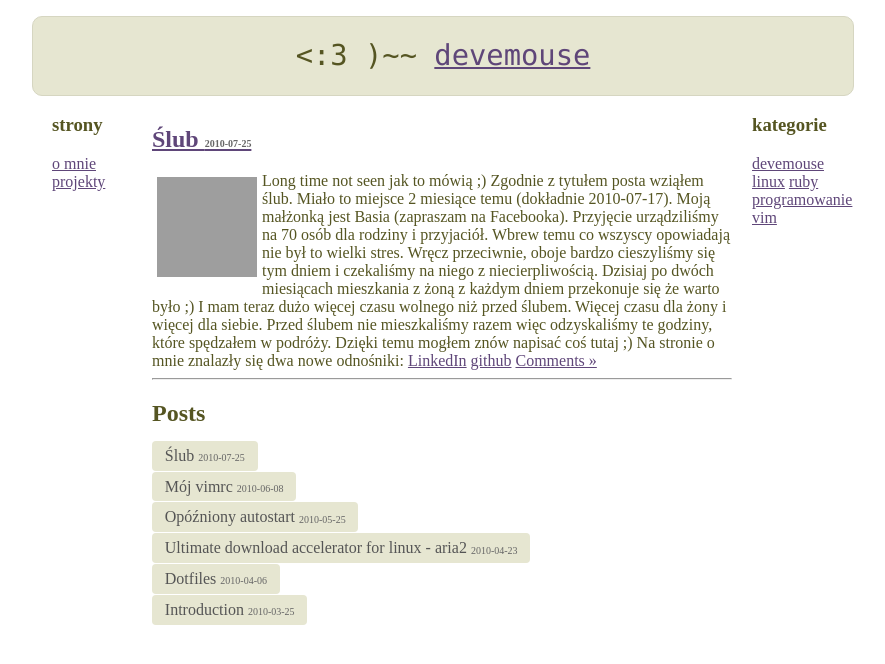
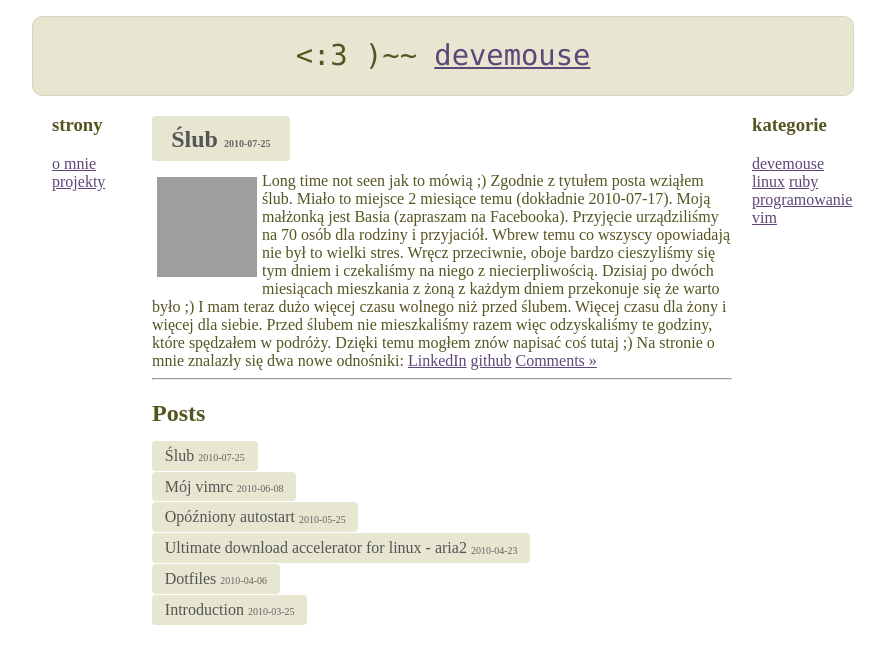
Before and after one commit to devemouse/devemouse.github.com, a Jekyll site: the page built from index.html, in a window 1280 px wide. Shown: the top 664 px of the page, without its empty margins (198-1083 px from the left). Built offline with Jekyll 4.4.1, drawn with Linux system fonts in a browser that asks for light colours; Markdown is read by kramdown in place of the engine named in the settings; grey boxes are pictures that could not be loaded.

Commit message:
error in css

```diff
--- a/css/default.css
+++ b/css/default.css
@@ -43,7 +43,7 @@ li.post {
    display:block;
 }
 
-  .post_title li a:link, .post_title li a:visited {
+  .post_title h2 a:link, .post_title h2 a:visited {
      padding: 0.4em 0.8em;
      text-decoration: none;
      color: #555;
```
